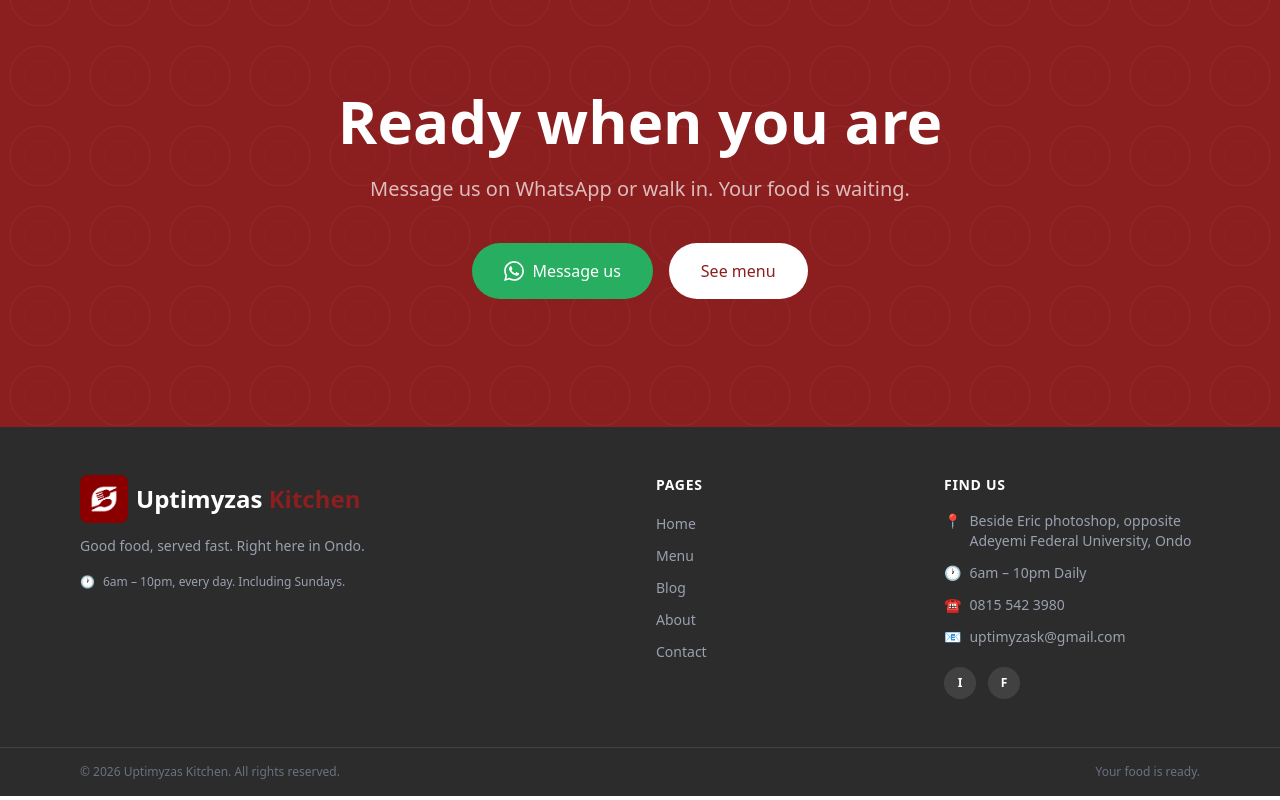
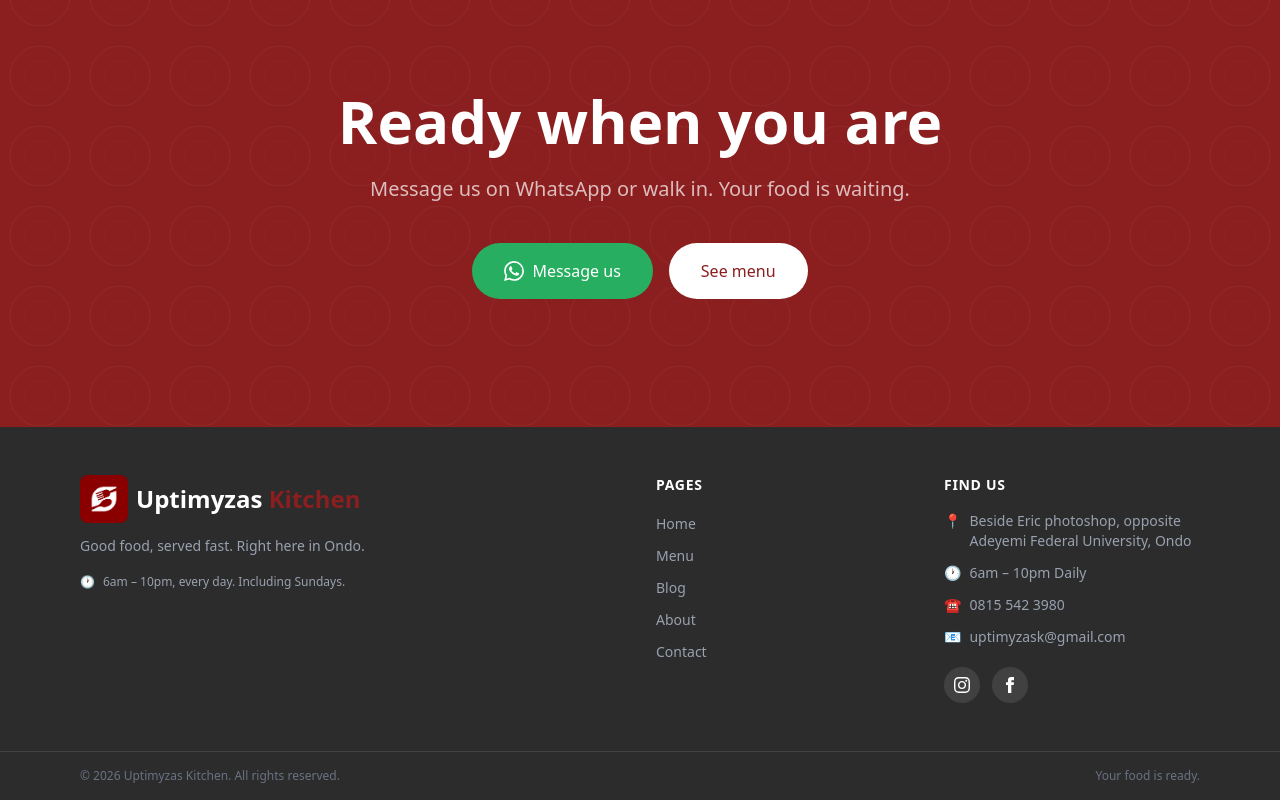
Before and after one commit to thejuolaamt/uptimyzas-kitchen-website, a Next.js app: page / in a window 1280 px wide. Shown: the part 3736-4536 px from the top of the page. Built offline with nearby package versions, Linux system fonts and the light colour scheme; no server answers; the database is empty.

Commit message:
social media icon change

```diff
--- a/app/components/Footer.tsx
+++ b/app/components/Footer.tsx
@@ -83,8 +83,28 @@
 
           {/* Social Icons */}
           <div className="flex gap-3 mt-5">
-  <a href="https://instagram.com/uptimyzaskitchen" target="_blank" rel="noopener noreferrer" className="w-8 h-8 rounded-full bg-white/10 hover:bg-[#8B1E1E] flex items-center justify-center text-xs font-bold transition-colors" aria-label="Instagram">I</a>
-  <a href="https://facebook.com/uptimyzaskitcehn" target="_blank" rel="noopener noreferrer" className="w-8 h-8 rounded-full bg-white/10 hover:bg-[#8B1E1E] flex items-center justify-center text-xs font-bold transition-colors" aria-label="Facebook">F</a>
+  <a
+    href="https://instagram.com/uptimyzaskitchen"
+    target="_blank"
+    rel="noopener noreferrer"
+    className="w-9 h-9 rounded-full bg-white/10 hover:bg-[#8B1E1E] flex items-center justify-center transition-colors"
+    aria-label="Instagram"
+  >
+    <svg xmlns="http://www.w3.org/2000/svg" className="w-4 h-4" viewBox="0 0 24 24" fill="white">
+      <path d="M12 2.163c3.204 0 3.584.012 4.85.07 3.252.148 4.771 1.691 4.919 4.919.058 1.265.069 1.645.069 4.849 0 3.205-.012 3.584-.069 4.849-.149 3.225-1.664 4.771-4.919 4.919-1.266.058-1.644.07-4.85.07-3.204 0-3.584-.012-4.849-.07-3.26-.149-4.771-1.699-4.919-4.92-.058-1.265-.07-1.644-.07-4.849 0-3.204.013-3.583.07-4.849.149-3.227 1.664-4.771 4.919-4.919 1.266-.057 1.645-.069 4.849-.069zm0-2.163c-3.259 0-3.667.014-4.947.072-4.358.2-6.78 2.618-6.98 6.98-.059 1.281-.073 1.689-.073 4.948 0 3.259.014 3.668.072 4.948.2 4.358 2.618 6.78 6.98 6.98 1.281.058 1.689.072 4.948.072 3.259 0 3.668-.014 4.948-.072 4.354-.2 6.782-2.618 6.979-6.98.059-1.28.073-1.689.073-4.948 0-3.259-.014-3.667-.072-4.947-.196-4.354-2.617-6.78-6.979-6.98-1.281-.059-1.69-.073-4.949-.073zm0 5.838c-3.403 0-6.162 2.759-6.162 6.162s2.759 6.163 6.162 6.163 6.162-2.759 6.162-6.163c0-3.403-2.759-6.162-6.162-6.162zm0 10.162c-2.209 0-4-1.79-4-4 0-2.209 1.791-4 4-4s4 1.791 4 4c0 2.21-1.791 4-4 4zm6.406-11.845c-.796 0-1.441.645-1.441 1.44s.645 1.44 1.441 1.44c.795 0 1.439-.645 1.439-1.44s-.644-1.44-1.439-1.44z"/>
+    </svg>
+  </a>
+  <a
+    href="https://facebook.com/uptimyzaskitcehn"
+    target="_blank"
+    rel="noopener noreferrer"
+    className="w-9 h-9 rounded-full bg-white/10 hover:bg-[#8B1E1E] flex items-center justify-center transition-colors"
+    aria-label="Facebook"
+  >
+    <svg xmlns="http://www.w3.org/2000/svg" className="w-4 h-4" viewBox="0 0 24 24" fill="white">
+      <path d="M9 8h-3v4h3v12h5v-12h3.642l.358-4h-4v-1.667c0-.955.192-1.333 1.115-1.333h2.885v-5h-3.808c-3.596 0-5.192 1.583-5.192 4.615v3.385z"/>
+    </svg>
+  </a>
 </div>
         </div>
       </div>
```
